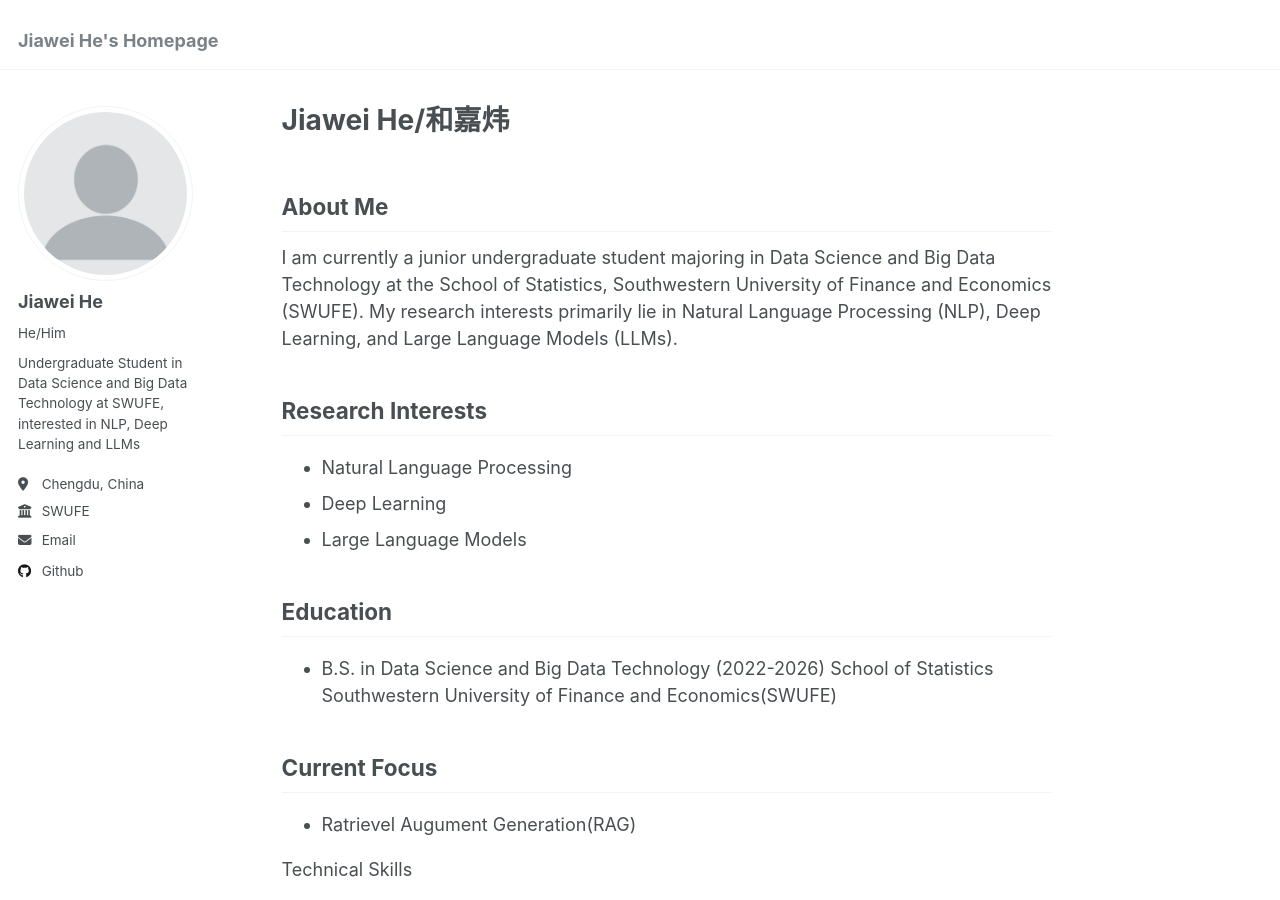
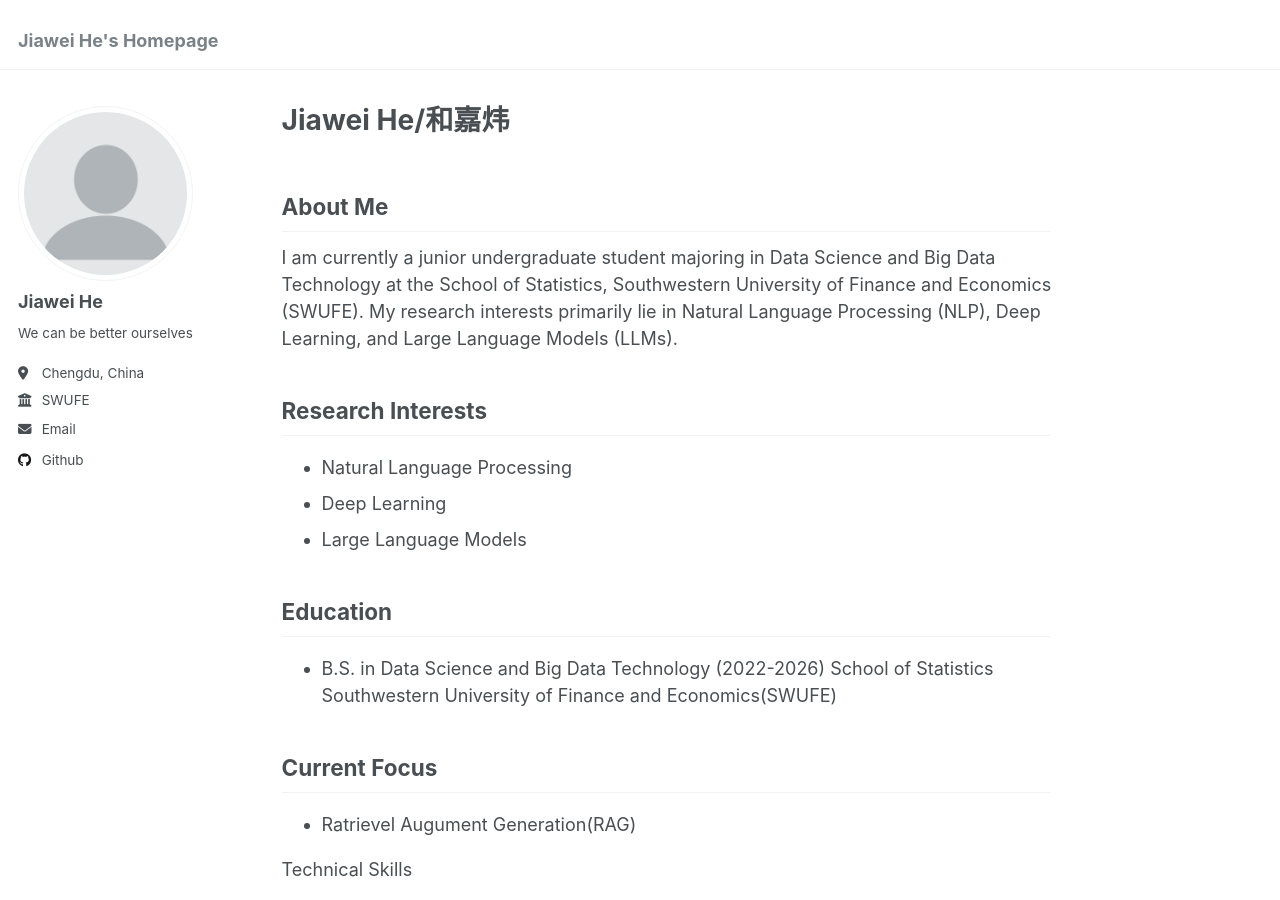
Before and after one commit to Hepisces/JiaweiHe.github.io, a Jekyll site: the page built from _pages/about.md, in a window 1280 px wide and 900 px high. Built offline with Jekyll 4.4.1, drawn with Linux system fonts in a browser that asks for light colours.

Commit message:
Update _config.yml

```diff
--- a/_config.yml
+++ b/_config.yml
@@ -23,8 +23,8 @@ author:
   # Biographic information
   avatar           : "profile.png"
   name             : "Jiawei He"
-  pronouns         : "He/Him"
-  bio              : "Undergraduate Student in Data Science and Big Data Technology at SWUFE, interested in NLP, Deep Learning and LLMs"
+  # pronouns         : "He/Him"
+  bio              : "We can be better ourselves"
   location         : "Chengdu, China"
   employer         : "SWUFE"
   # uri              : "https://hepisces.github.io/JiaweiHe.github.io/"
```
